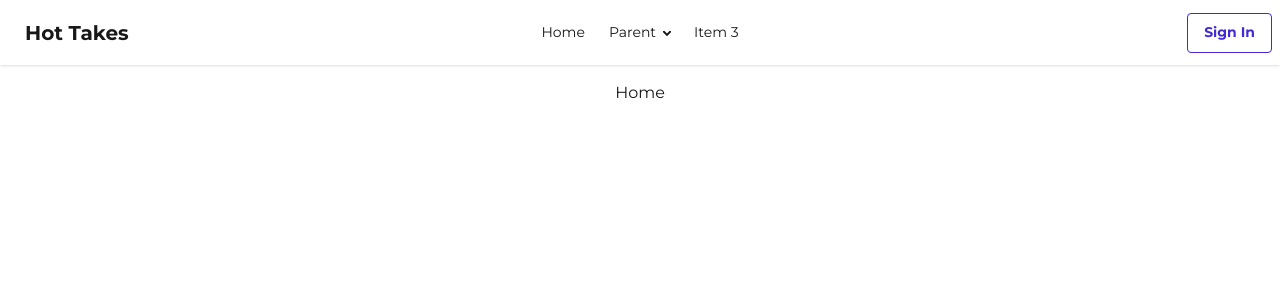
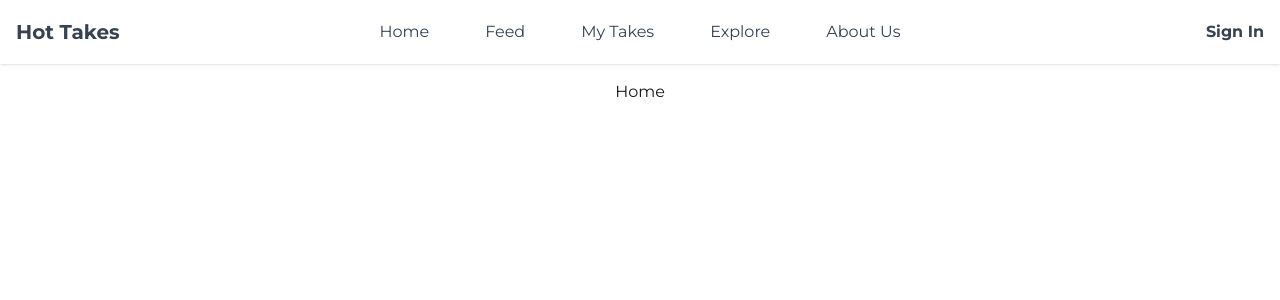
Before and after one commit to Rasluka/hot-takes, a React (Vite) app in the folder client/: page / in a window 1280 px wide. Shown: the top 300 px of the page. Built offline with nearby package versions, Linux system fonts and the light colour scheme; no server answers.

Commit message:
Reworking the navbar UI

```diff
--- a/client/package.json
+++ b/client/package.json
@@ -13,7 +13,6 @@
     "@heroicons/react": "^2.2.0",
     "@tailwindcss/vite": "^4.1.12",
     "axios": "^1.11.0",
-    "daisyui": "^5.1.5",
     "lucide-react": "^0.545.0",
     "react": "^19.1.0",
     "react-dom": "^19.1.0",
@@ -30,6 +29,7 @@
     "@typescript-eslint/eslint-plugin": "^8.32.0",
     "@typescript-eslint/parser": "^8.32.0",
     "@vitejs/plugin-react": "^4.4.1",
+    "daisyui": "^5.5.0",
     "eslint": "^9.26.0",
     "eslint-config-prettier": "^10.1.3",
     "eslint-plugin-import": "^2.31.0",
--- /dev/null
+++ b/client/src/components/MinimalNavbar.tsx
@@ -0,0 +1,44 @@
+import { Link } from "react-router-dom";
+import { Menu } from "lucide-react";
+
+export function MinimalNavbar() {
+  return (
+    <div className="navbar bg-base-100 shadow-sm">
+      <div className="navbar-start">
+        <div className="dropdown">
+          <div tabIndex={0} role="button" className="btn btn-ghost">
+            <Menu />
+          </div>
+          <ul
+            tabIndex={-1}
+            className="menu menu-sm dropdown-content bg-base-100 rounded-box z-1 mt-3 w-52 p-2 shadow"
+          >
+            <li className="">
+              <Link to="/new" className="nav-link">
+                Feed
+              </Link>
+            </li>
+
+            <li>
+              <Link to="/explore" className="nav-link">
+                Explore
+              </Link>
+            </li>
+
+            <li>
+              <Link to="/aboutus" className="nav-link">
+                About Us
+              </Link>
+            </li>
+          </ul>
+        </div>
+      </div>
+
+      <div className="navbar-center">
+        <Link to="/" className="nav-link font-bold text-xl">
+          Hot Takes
+        </Link>
+      </div>
+    </div>
+  );
+}
--- a/client/src/components/Navbar.tsx
+++ b/client/src/components/Navbar.tsx
@@ -1,4 +1,5 @@
 import { Link } from "react-router-dom";
+import { Menu } from "lucide-react";
 import { useUser } from "../contexts/UserContext";
 
 export function MainNavBar() {
@@ -6,83 +7,124 @@ export function MainNavBar() {
 
   return (
     <div className="navbar bg-base-100 shadow-sm">
+      {/* Nav Start */}
       <div className="navbar-start">
         <div className="dropdown">
           <div tabIndex={0} role="button" className="btn btn-ghost lg:hidden">
-            <svg
-              xmlns="http://www.w3.org/2000/svg"
-              className="h-5 w-5"
-              fill="none"
-              viewBox="0 0 24 24"
-              stroke="currentColor"
-            >
-              {" "}
-              <path
-                strokeLinecap="round"
-                strokeLinejoin="round"
-                strokeWidth="2"
-                d="M4 6h16M4 12h8m-8 6h16"
-              />{" "}
-            </svg>
+            <Menu />
           </div>
           <ul
-            tabIndex={0}
+            tabIndex={-1}
             className="menu menu-sm dropdown-content bg-base-100 rounded-box z-1 mt-3 w-52 p-2 shadow"
           >
+            <li className="">
+              <Link to="/new" className="nav-link">
+                Feed
+              </Link>
+            </li>
+
             <li>
-              <a>Item 1</a>
+              <Link to="/takes" className="nav-link">
+                My Takes
+              </Link>
             </li>
+
             <li>
-              <a>Parent</a>
-              <ul className="p-2">
-                <li>
-                  <a>Submenu 1</a>
-                </li>
-                <li>
-                  <a>Submenu 2</a>
-                </li>
-              </ul>
+              <Link to="/explore" className="nav-link">
+                Explore
+              </Link>
             </li>
+
             <li>
-              <a>Item 3</a>
+              <Link to="/aboutus" className="nav-link">
+                About Us
+              </Link>
             </li>
           </ul>
         </div>
-        <a className="btn btn-ghost text-xl">Hot Takes</a>
+        <Link to="/" className="nav-link font-bold text-xl">
+          Hot Takes
+        </Link>
       </div>
+
+      {/* Nav Center */}
       <div className="navbar-center hidden lg:flex">
-        <ul className="menu menu-horizontal px-1">
+        <ul className="flex gap-x-10 font-medium">
+          <li className="">
+            <Link to="/" className="nav-link">
+              Home
+            </Link>
+          </li>
+
+          <li className="">
+            <Link to="/new" className="nav-link">
+              Feed
+            </Link>
+          </li>
+
           <li>
-            <a>Home</a>
+            <Link to="/takes" className="nav-link">
+              My Takes
+            </Link>
           </li>
+
           <li>
-            <details>
-              <summary>Parent</summary>
-              <ul className="p-2">
-                <li>
-                  <a>Submenu 1</a>
-                </li>
-                <li>
-                  <a>Submenu 2</a>
-                </li>
-              </ul>
-            </details>
+            <Link to="/explore" className="nav-link">
+              Explore
+            </Link>
           </li>
+
           <li>
-            <a>Item 3</a>
+            <Link to="/aboutus" className="nav-link">
+              About Us
+            </Link>
           </li>
         </ul>
       </div>
+
+      {/* Nav End */}
       <div className="navbar-end">
         {isAuthenticated ? (
-          <button className="btn btn-outline btn-secondary" onClick={logout}>
-            Log Out
-          </button>
+          <div className="dropdown dropdown-end">
+            <div
+              tabIndex={0}
+              role="button"
+              className="btn btn-ghost btn-circle avatar"
+            >
+              <div className="w-10 rounded-full">
+                <img
+                  alt="Tailwind CSS Navbar component"
+                  src="https://img.daisyui.com/images/stock/photo-1534528741775-53994a69daeb.webp"
+                />
+              </div>
+            </div>
+            <ul
+              tabIndex={-1}
+              className="menu menu-sm dropdown-content bg-base-100 rounded-box z-1 mt-3 w-52 p-2 shadow"
+            >
+              <li>
+                <a className="justify-between">
+                  Profile
+                  <span className="badge badge-warning">Not Yet</span>
+                </a>
+              </li>
+              <li>
+                <a>
+                  Settings
+                  <span className="badge badge-warning">Not Yet</span>
+                </a>
+              </li>
+              <li>
+                <button onClick={logout}>Logout</button>
+              </li>
+            </ul>
+          </div>
         ) : (
-          <Link to="/signin" className="btn btn-outline btn-primary">
+          <Link to="/signin" className="nav-link font-bold">
             Sign In
           </Link>
         )}
+        {/* User Dropdown */}
       </div>
     </div>
   );
--- a/client/src/index.css
+++ b/client/src/index.css
@@ -14,3 +14,23 @@
 body {
   font-family: var(--font-montserrat);
 }
+
+/* Reusable nav link */
+@layer components {
+  .nav-link {
+    @apply
+      relative inline-block px-2 text-base font-medium text-gray-700
+      transition-colors duration-200 ease-in-out
+      /* Underline animation */
+      after:content-[''] after:absolute after:left-0 after:bottom-0
+      after:w-full after:h-[2px] after:bg-current after:scale-x-0
+      after:origin-center after:transition-transform after:duration-300
+      hover:after:scale-x-100
+      hover:text-black;
+  }
+
+  /* Add “fake bold” effect using text-shadow */
+  .nav-link:hover {
+    text-shadow: 0 0 0.5px currentColor;
+  }
+}
--- /dev/null
+++ b/client/src/layouts/MinimalLayout.tsx
@@ -0,0 +1,13 @@
+import { MinimalNavbar } from "../components/MinimalNavbar";
+import { Outlet } from "react-router-dom";
+
+export function MinimalLayout() {
+  return (
+    <>
+      <MinimalNavbar />
+      <main className="">
+        <Outlet />
+      </main>
+    </>
+  );
+}
--- a/client/src/routes/index.tsx
+++ b/client/src/routes/index.tsx
@@ -3,6 +3,7 @@ import Home from "../pages/Home";
 import SignIn from "../pages/SignIn";
 import SignUp from "../pages/SignUp";
 import { MainLayout } from "../layouts/MainLayout";
+import { MinimalLayout } from "../layouts/MinimalLayout";
 
 export interface AppRoute {
   path: string;
@@ -18,7 +19,13 @@ export const routes: AppRoute[] = [
     layout: <MainLayout />,
     children: [{ path: "/", element: <Home /> }],
   },
+  {
+    path: "/",
+    layout: <MinimalLayout />,
+    children: [
+      { path: "/signin", element: <SignIn /> },
+      { path: "/signup", element: <SignUp /> },
+    ],
+  },
   //Standalone routes
-  { path: "/signin", element: <SignIn /> },
-  { path: "/signup", element: <SignUp /> },
 ];
```
Also changed, not shown: 1 other file (tests, documents, lock files or other folders).
